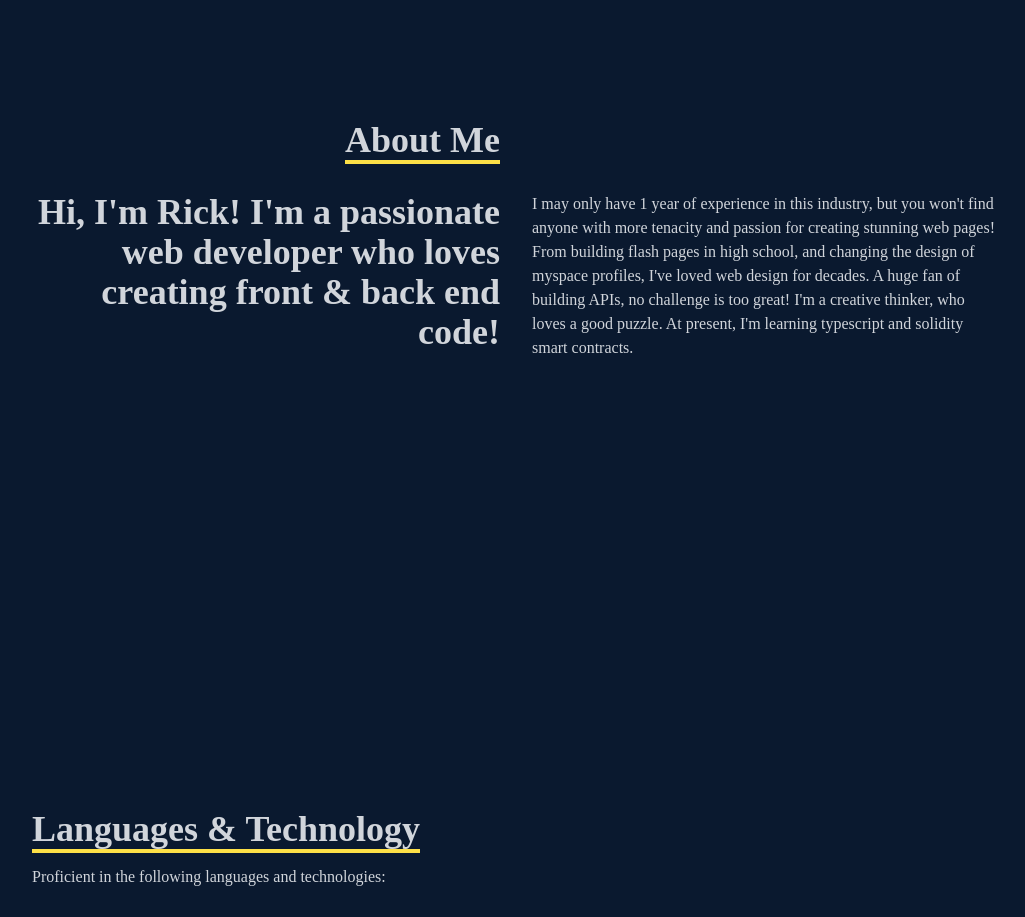
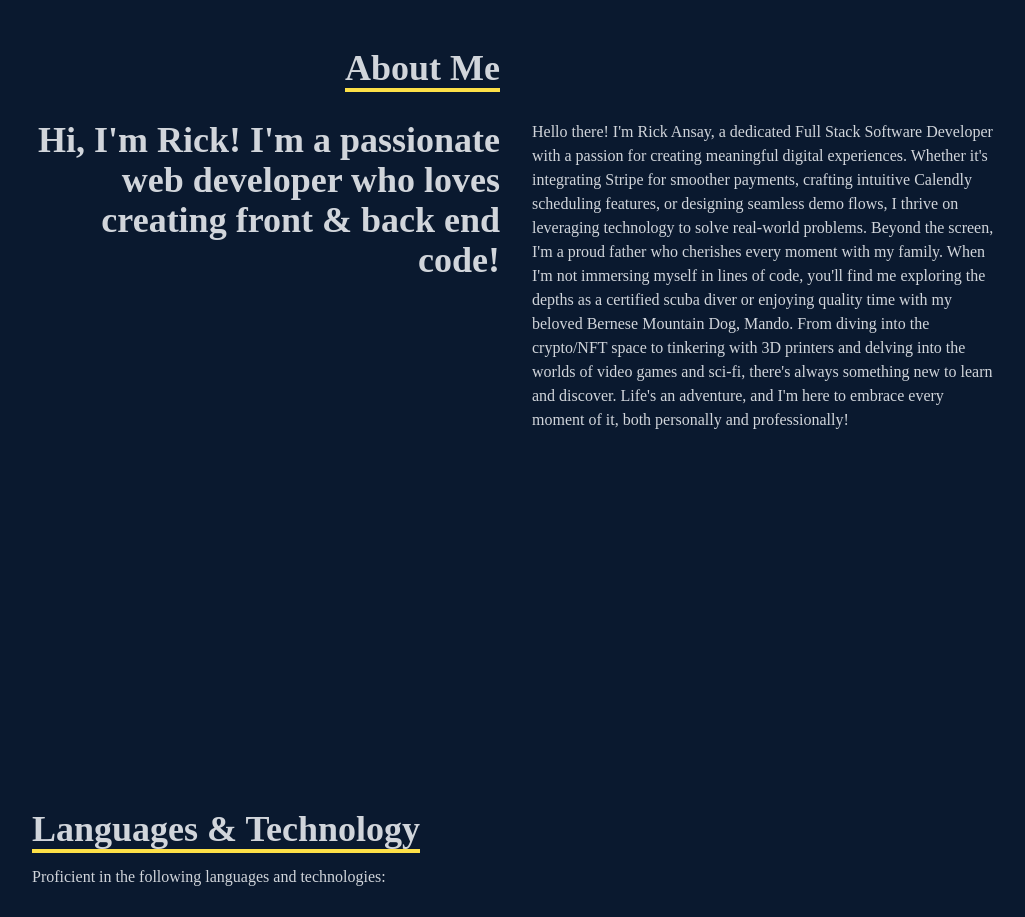
Before and after one commit to RickyRicer/reactPortfolio, a React (Create React App) app: page / in a window 1280 px wide. Shown: the part 960-1877 px from the top of the page, without its empty margins (124-1149 px from the left). Built offline with nearby package versions, Linux system fonts and the light colour scheme.

Commit message:
Updated about me

```diff
--- a/src/components/AboutMe.jsx
+++ b/src/components/AboutMe.jsx
@@ -17,7 +17,7 @@ export const AboutMe = () => {
                     <p>{("Hi, I'm Rick! I'm a passionate web developer who loves creating front & back end code!")}</p>
                 </div>
                 <div>
-                    <p>{("I may only have 1 year of experience in this industry, but you won't find anyone with more tenacity and passion for creating stunning web pages! From building flash pages in high school, and changing the design of myspace profiles, I've loved web design for decades. A huge fan of building APIs, no challenge is too great! I'm a creative thinker, who loves a good puzzle. At present, I'm learning typescript and solidity smart contracts.")}</p>
+                    <p>{("Hello there! I'm Rick Ansay, a dedicated Full Stack Software Developer with a passion for creating meaningful digital experiences. Whether it's integrating Stripe for smoother payments, crafting intuitive Calendly scheduling features, or designing seamless demo flows, I thrive on leveraging technology to solve real-world problems. Beyond the screen, I'm a proud father who cherishes every moment with my family. When I'm not immersing myself in lines of code, you'll find me exploring the depths as a certified scuba diver or enjoying quality time with my beloved Bernese Mountain Dog, Mando. From diving into the crypto/NFT space to tinkering with 3D printers and delving into the worlds of video games and sci-fi, there's always something new to learn and discover. Life's an adventure, and I'm here to embrace every moment of it, both personally and professionally!")}</p>
                 </div>
             </div>
         </div>
```
